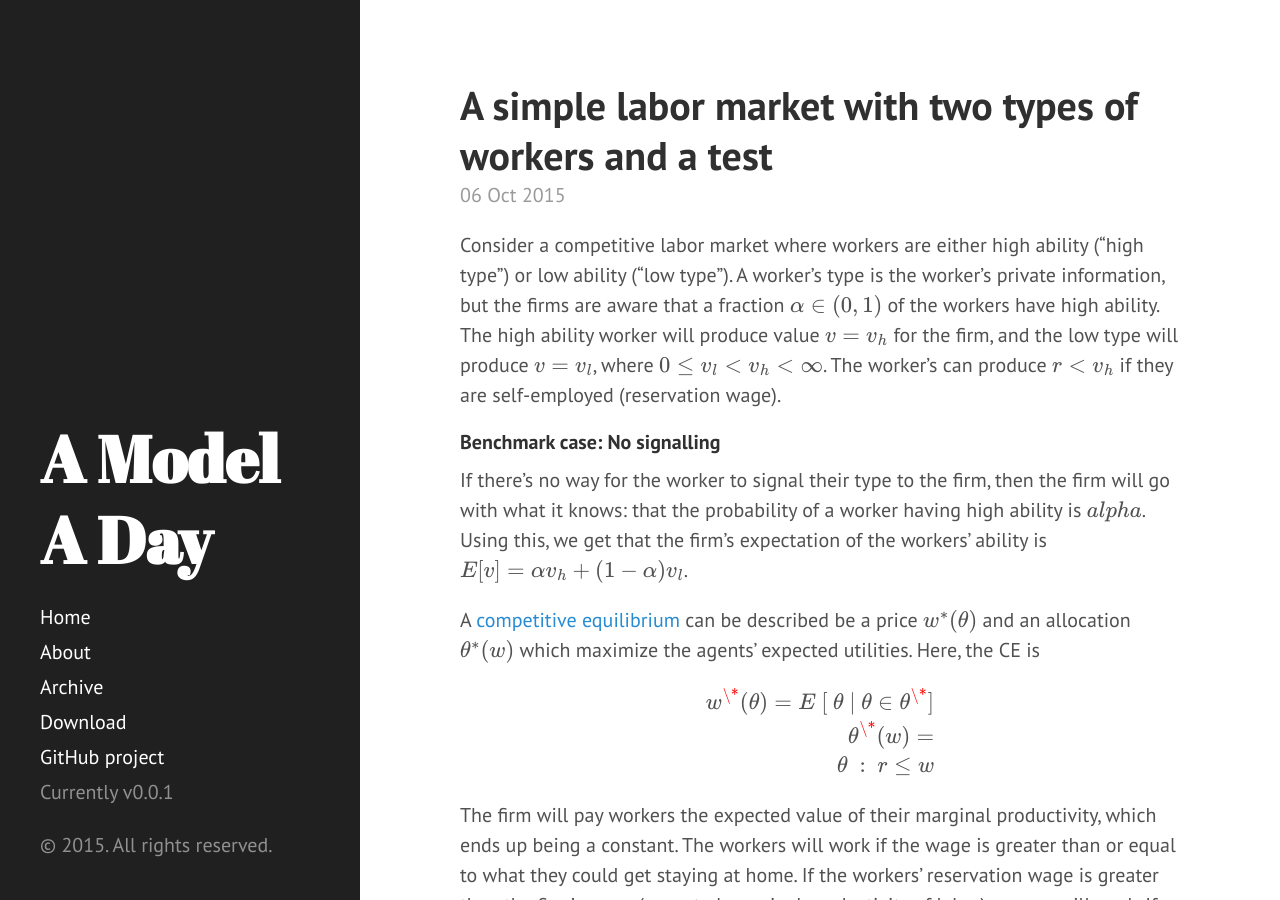
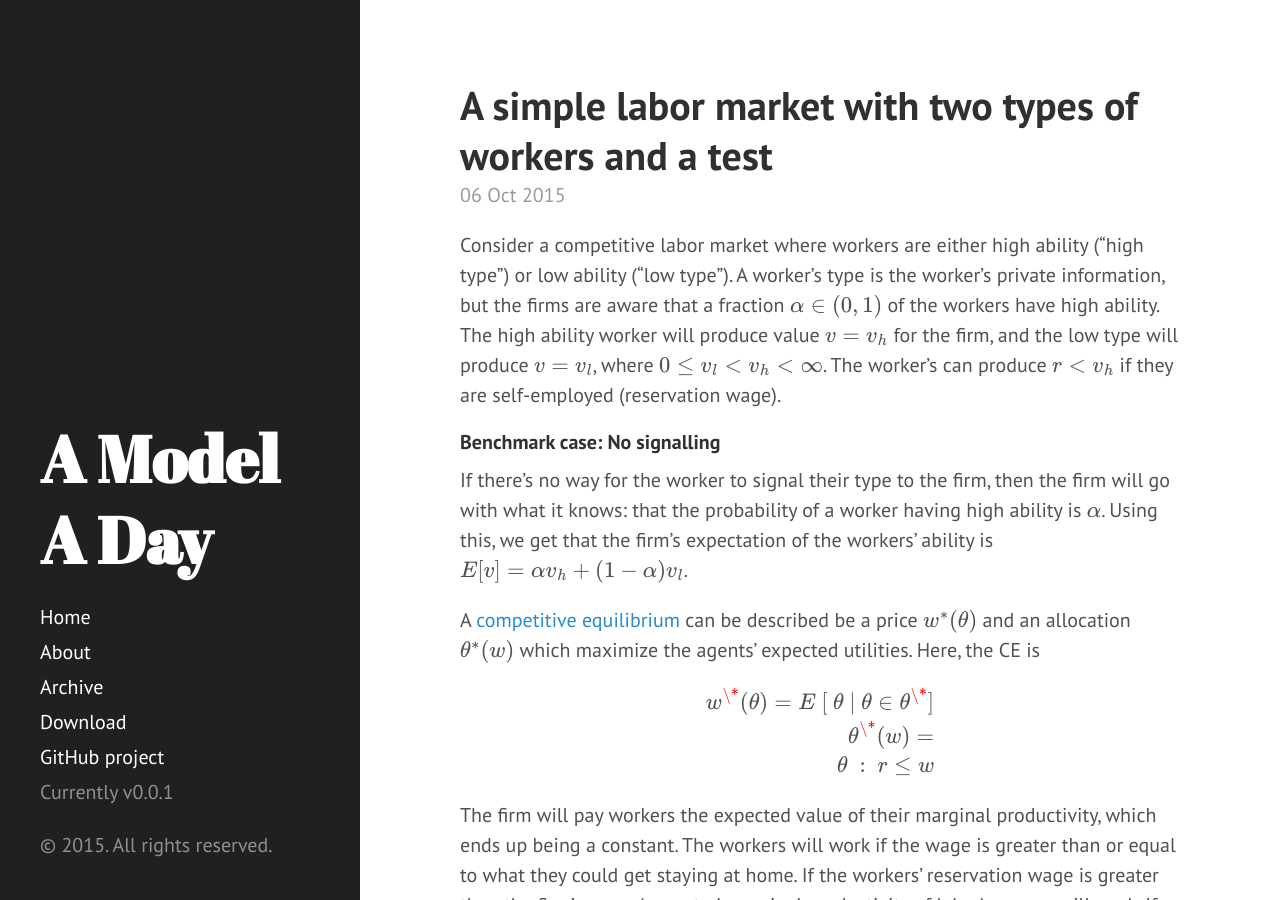
Before and after one commit to akhilrao/akhilrao.github.io, a Jekyll site: the page built from _posts/2015-10-06-labor-market-signalling-two-types.md, in a window 1280 px wide and 900 px high. Built offline with Jekyll 4.4.1, drawn with Linux system fonts in a browser that asks for light colours; Markdown is read by kramdown in place of the engine named in the settings; formulas are drawn with MathJax 3.

Commit message:
fixed typos

```diff
--- a/_posts/2015-10-06-labor-market-signalling-two-types.md
+++ b/_posts/2015-10-06-labor-market-signalling-two-types.md
@@ -14,7 +14,7 @@ Consider a competitive labor market where workers are either high ability ("high
 
 #### Benchmark case: No signalling
 
-If there's no way for the worker to signal their type to the firm, then the firm will go with what it knows: that the probability of a worker having high ability is \\(alpha\\). Using this, we get that the firm's expectation of the workers' ability is \\(E[v]=\alpha v_h + (1-\alpha) v_l\\).
+If there's no way for the worker to signal their type to the firm, then the firm will go with what it knows: that the probability of a worker having high ability is \\(\alpha\\). Using this, we get that the firm's expectation of the workers' ability is \\(E[v]=\alpha v_h + (1-\alpha) v_l\\).
 
 A [competitive equilibrium](https://en.wikipedia.org/wiki/Competitive_equilibrium) can be described be a price \\(w^\*(\theta)\\) and an allocation \\(\theta^\*(w)\\) which maximize the agents' expected utilities. Here, the CE is
 
```
Also changed, not shown: 1 other file.
